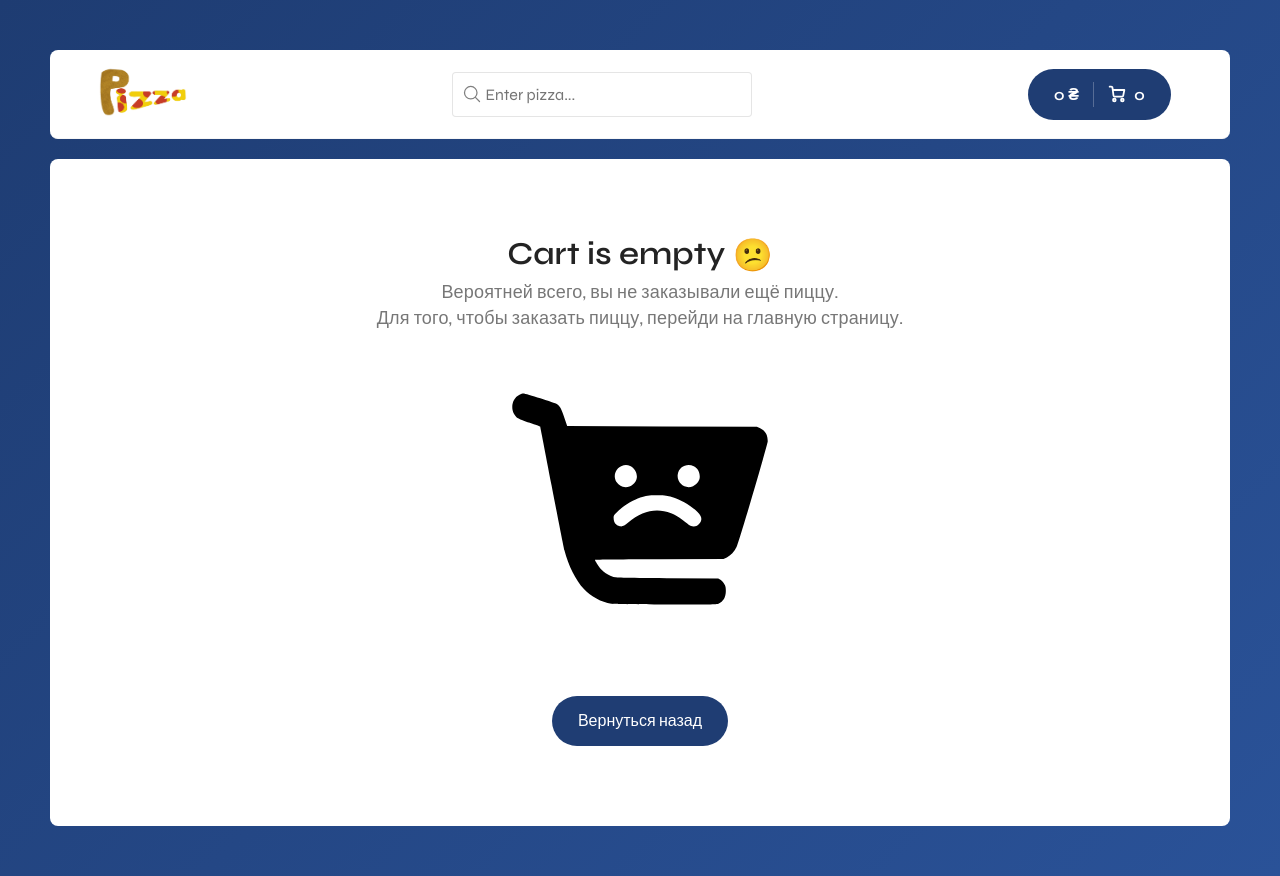
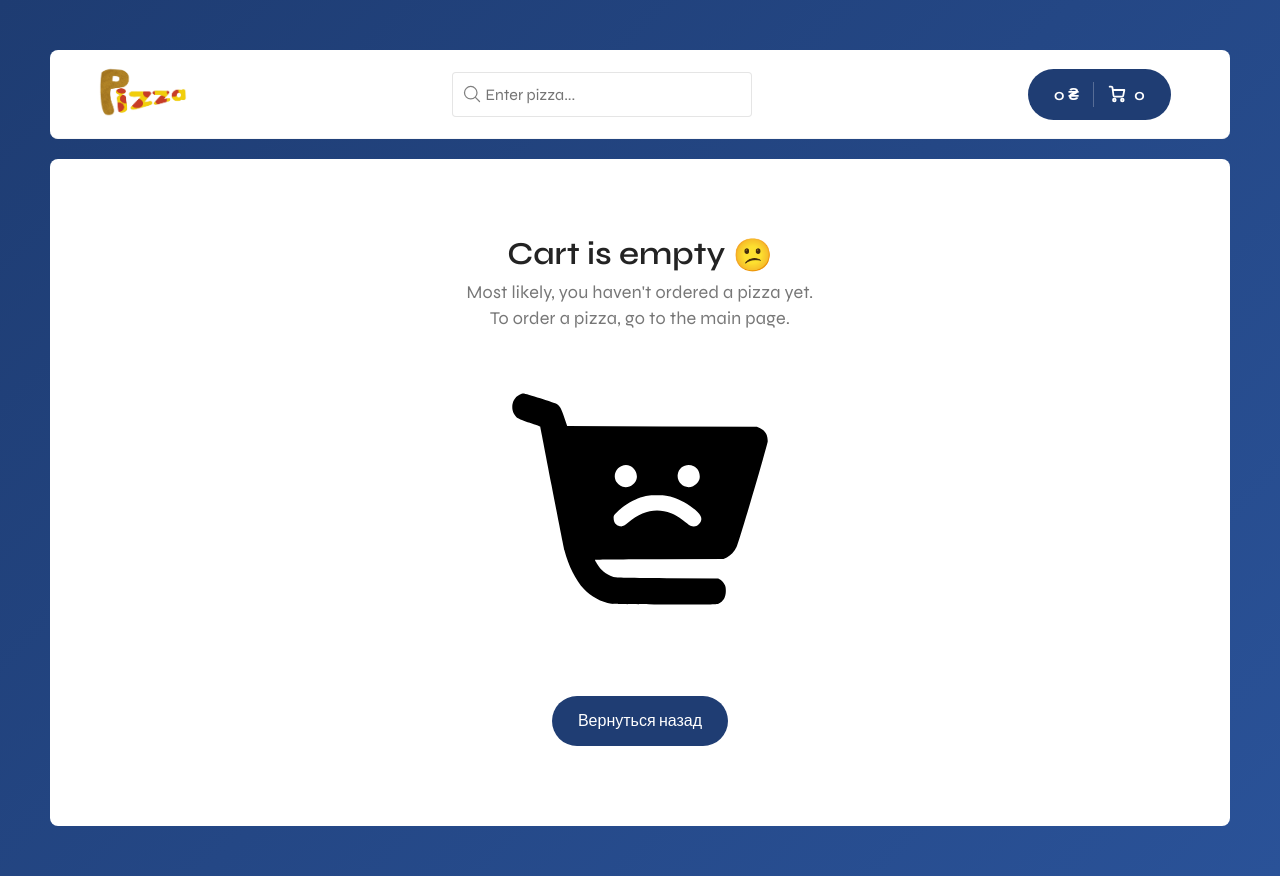
Before and after one commit to melnig/pizza-app, a React (Vite) app: page /cart in a window 1280 px wide. Built offline with nearby package versions, Linux system fonts and the light colour scheme.

Commit message:
fix: fix cart description

```diff
--- a/src/components/CartEmpty.jsx
+++ b/src/components/CartEmpty.jsx
@@ -11,9 +11,9 @@ export default function CartEmpty() {
             Cart is empty <icon>😕</icon>
           </h2>
           <p>
-            Вероятней всего, вы не заказывали ещё пиццу.
+            Most likely, you haven't ordered a pizza yet.
             <br />
-            Для того, чтобы заказать пиццу, перейди на главную страницу.
+            To order a pizza, go to the main page.
           </p>
           <img src={img} alt="Empty cart" />
           <Link to="/" class="button button--back">
```
